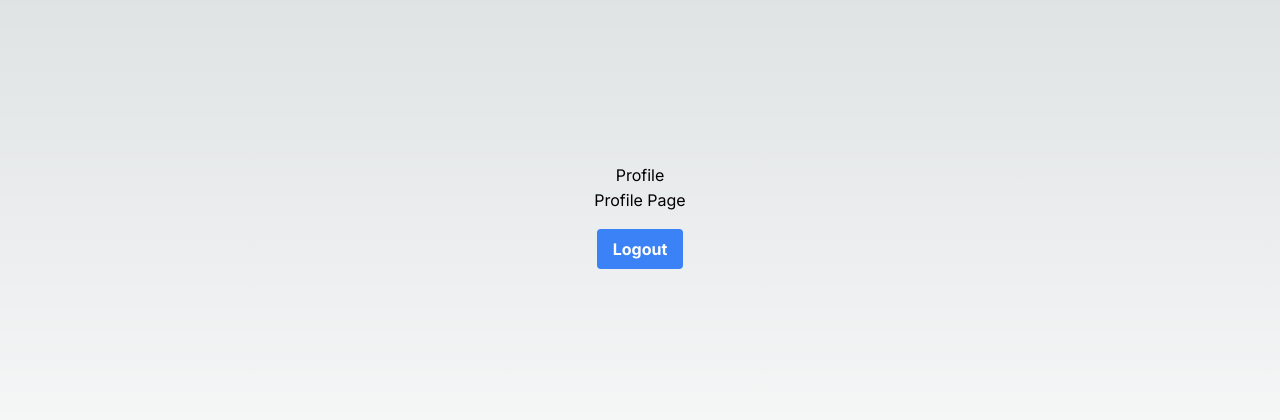
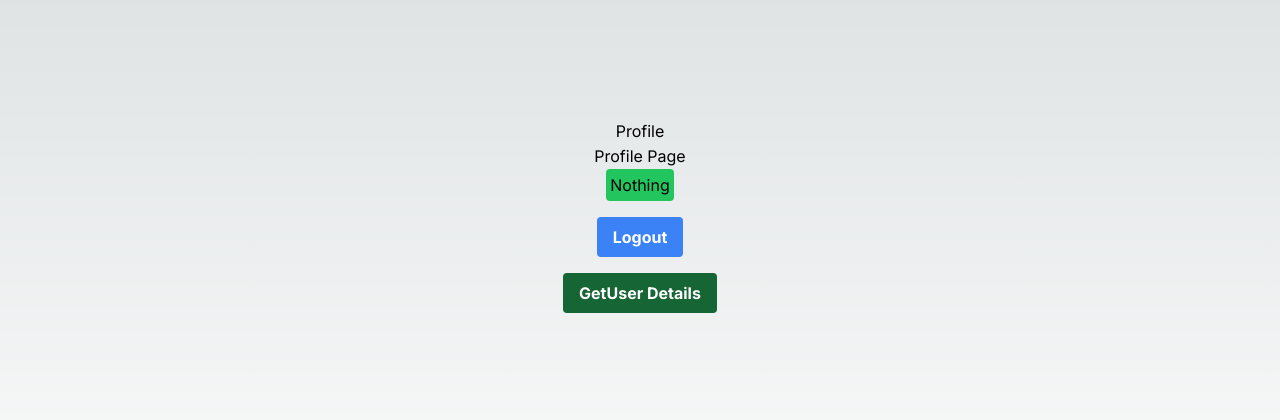
Before and after one commit to spiderkd/next-new-test, a Next.js app: page /profile in a window 1280 px wide. Shown: the part 184-604 px from the top of the page. Built offline with nearby package versions, Linux system fonts and the light colour scheme.

Commit message:
worked on profile

```diff
--- a/src/app/page.tsx
+++ b/src/app/page.tsx
@@ -1,5 +1,5 @@
 import Image from "next/image";
-
+import Link from "next/link";
 export default function Home() {
   return (
     <main className="flex min-h-screen flex-col items-center justify-between p-24">
@@ -8,6 +8,8 @@
           Get started by editing&nbsp;
           <code className="font-mono font-bold">src/app/page.tsx</code>
         </p>
+
+        <Link href={"/login"}>dwdwdwd</Link>
         <div className="fixed bottom-0 left-0 flex h-48 w-full items-end justify-center bg-gradient-to-t from-white via-white dark:from-black dark:via-black lg:static lg:size-auto lg:bg-none">
           <a
             className="pointer-events-none flex place-items-center gap-2 p-8 lg:pointer-events-auto lg:p-0"
--- a/src/app/profile/page.tsx
+++ b/src/app/profile/page.tsx
@@ -7,6 +7,9 @@
 
 export default function ProfilePage() {
   const router = useRouter();
+
+  const [data, setData] = useState("nothing");
+
   const logout = async () => {
     try {
       await axios.get("/api/users/logout");
@@ -18,18 +21,37 @@
     }
   };
 
+  const getUserDetails = async () => {
+    const res = await axios.get("/api/users/me");
+    console.log(res.data);
+    setData(res.data.data._id);
+  };
+
   return (
     <div className="flex flex-col items-center justify-center min-h-screen py-2">
       <h1>Profile</h1>
       <hr />
       <p>Profile Page</p>
       <hr />
+      <h2 className="p-1 rounded bg-green-500">
+        {data === "nothing" ? (
+          "Nothing"
+        ) : (
+          <Link href={`/profile/${data}`}>{data}</Link>
+        )}
+      </h2>
       <button
         onClick={logout}
         className="bg-blue-500 mt-4 hover:bg-blue-700 text-white font-bold py-2 px-4 rounded"
       >
         Logout
       </button>
+      <button
+        onClick={getUserDetails}
+        className="bg-green-800 mt-4 hover:bg-blue-700 text-white font-bold py-2 px-4 rounded"
+      >
+        GetUser Details
+      </button>
     </div>
   );
 }
```
